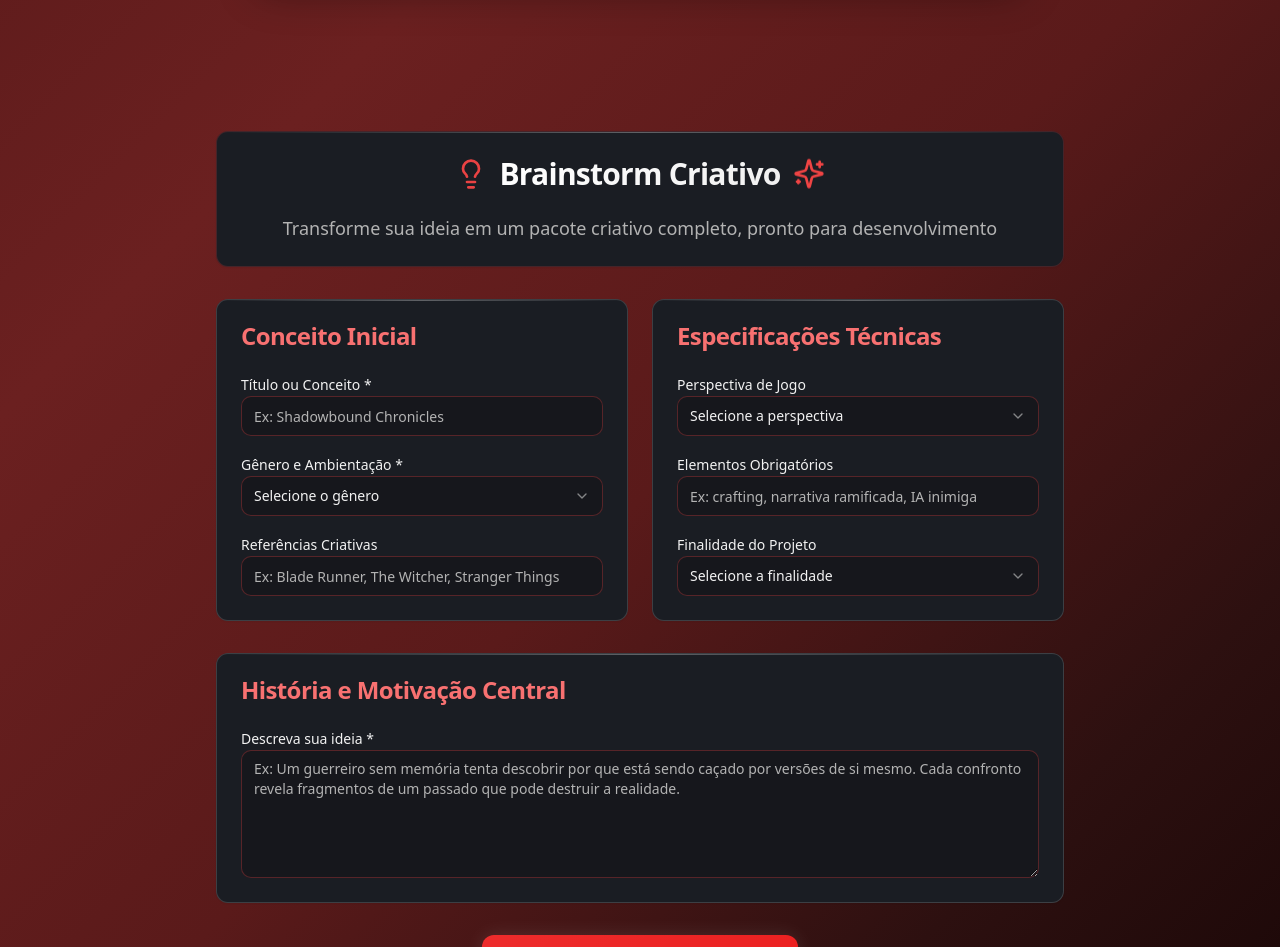
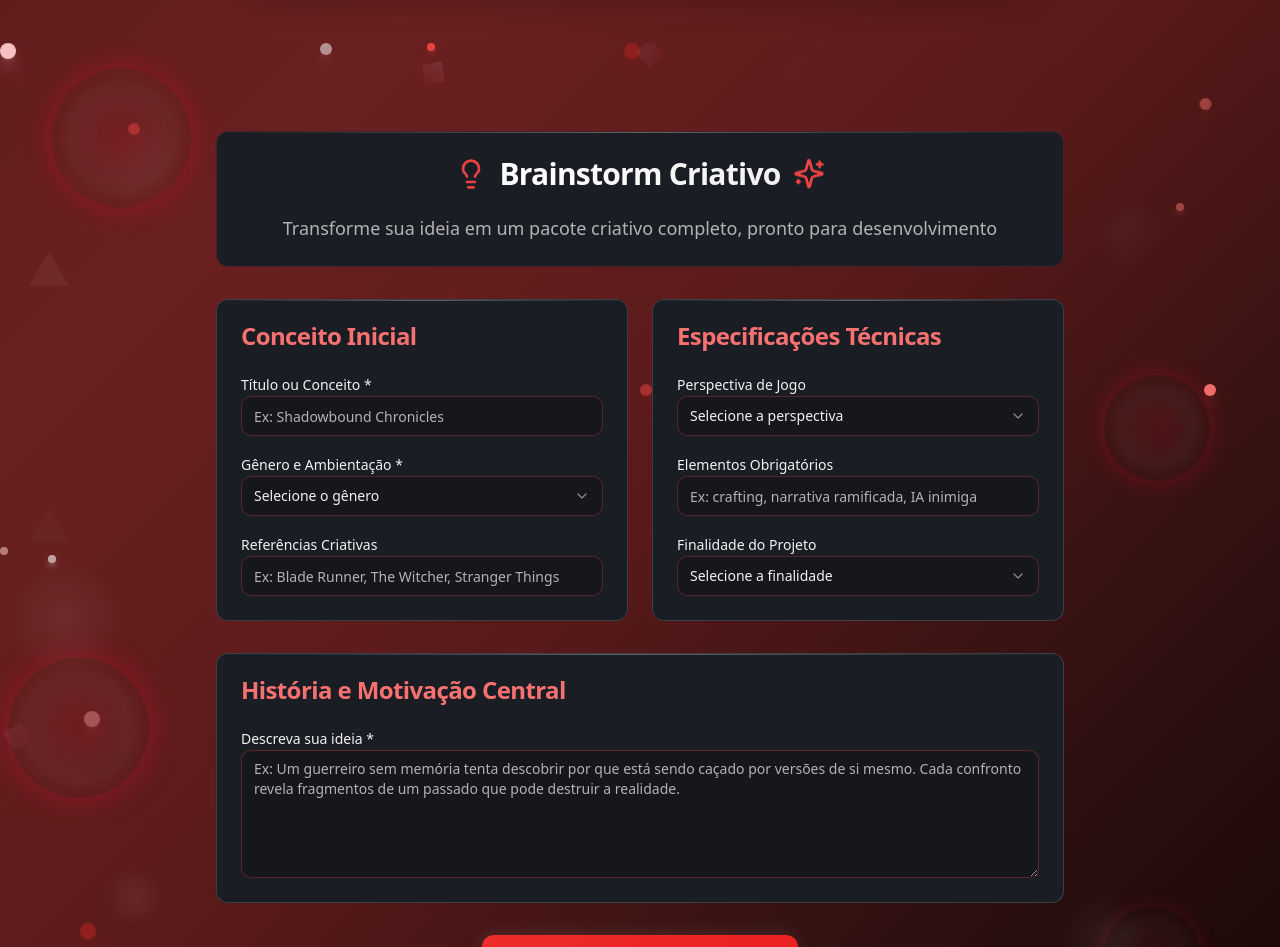
Before and after one commit to devAndreotti/ideaforge-nexus-genesis, a React (Vite) app: page / in a window 1280 px wide. Shown: the part 2480-3427 px from the top of the page. Built offline with nearby package versions, Linux system fonts and the light colour scheme.

Commit message:
Add animations to the bottom section
Add animated background elements to the bottom section of the site.

```diff
--- a/src/pages/Index.tsx
+++ b/src/pages/Index.tsx
@@ -9,7 +9,72 @@ const Index = () => {
     <div className="min-h-screen">
       <HeroSection />
       <FeaturesShowcase />
-      <div id="brainstorm-form" className="py-16">
+      <div id="brainstorm-form" className="py-16 relative overflow-hidden">
+        {/* Enhanced animated background elements for form section */}
+        <div className="absolute inset-0 pointer-events-none">
+          {/* Large glowing floating circles */}
+          <div className="floating-element floating-circle-glow w-36 h-36 top-10 left-12 animate-float-glow opacity-25" style={{animationDelay: '0s'}}></div>
+          <div className="floating-element floating-circle-glow w-28 h-28 top-1/3 right-16 animate-float-glow opacity-30" style={{animationDelay: '2s'}}></div>
+          <div className="floating-element floating-circle-glow w-32 h-32 bottom-1/4 left-1/5 animate-float-glow opacity-28" style={{animationDelay: '4s'}}></div>
+          <div className="floating-element floating-circle-glow w-24 h-24 bottom-16 right-20 animate-float-glow opacity-32" style={{animationDelay: '6s'}}></div>
+          <div className="floating-element floating-circle-glow w-40 h-40 top-2/3 right-1/3 animate-float-glow opacity-22" style={{animationDelay: '8s'}}></div>
+
+          {/* Regular floating circles */}
+          <div className="floating-element floating-circle w-28 h-28 top-20 left-20 animate-float-slow opacity-25" style={{animationDelay: '1s'}}></div>
+          <div className="floating-element floating-circle w-20 h-20 top-40 right-28 animate-float-slow opacity-30" style={{animationDelay: '3s'}}></div>
+          <div className="floating-element floating-circle w-16 h-16 bottom-32 left-24 animate-float-slow opacity-28" style={{animationDelay: '5s'}}></div>
+          <div className="floating-element floating-circle w-24 h-24 bottom-20 right-32 animate-float-slow opacity-26" style={{animationDelay: '7s'}}></div>
+          <div className="floating-element floating-circle w-32 h-32 top-1/2 left-1/6 animate-float-slow opacity-22" style={{animationDelay: '9s'}}></div>
+
+          {/* Floating squares */}
+          <div className="floating-element floating-square w-12 h-12 top-1/4 left-1/3 animate-float-medium opacity-28" style={{animationDelay: '1s'}}></div>
+          <div className="floating-element floating-square w-16 h-16 top-1/2 right-1/4 animate-float-medium opacity-25" style={{animationDelay: '3s'}}></div>
+          <div className="floating-element floating-square w-8 h-8 bottom-1/3 left-1/4 animate-float-medium opacity-32" style={{animationDelay: '5s'}}></div>
+          <div className="floating-element floating-square w-14 h-14 top-1/6 right-1/3 animate-float-medium opacity-30" style={{animationDelay: '7s'}}></div>
+          <div className="floating-element floating-square w-10 h-10 bottom-1/5 right-1/5 animate-float-medium opacity-26" style={{animationDelay: '9s'}}></div>
+
+          {/* Floating diamonds */}
+          <div className="floating-element floating-diamond top-1/5 left-1/3 animate-float-diamond opacity-30" style={{animationDelay: '1.5s'}}></div>
+          <div className="floating-element floating-diamond bottom-1/3 right-1/4 animate-float-diamond opacity-28" style={{animationDelay: '3.5s'}}></div>
+          <div className="floating-element floating-diamond top-2/3 left-1/5 animate-float-diamond opacity-25" style={{animationDelay: '5.5s'}}></div>
+          <div className="floating-element floating-diamond bottom-1/5 left-1/2 animate-float-diamond opacity-32" style={{animationDelay: '7.5s'}}></div>
+
+          {/* Floating triangles */}
+          <div className="floating-element top-1/4 right-1/5 animate-float-fast opacity-28" style={{animationDelay: '0.5s'}}>
+            <div className="floating-triangle"></div>
+          </div>
+          <div className="floating-element bottom-1/4 left-1/3 animate-float-fast opacity-25" style={{animationDelay: '2.5s'}}>
+            <div className="floating-triangle"></div>
+          </div>
+          <div className="floating-element top-1/2 left-1/5 animate-float-fast opacity-30" style={{animationDelay: '4.5s'}}>
+            <div className="floating-triangle"></div>
+          </div>
+          <div className="floating-element bottom-1/3 right-1/3 animate-float-fast opacity-26" style={{animationDelay: '6.5s'}}>
+            <div className="floating-triangle"></div>
+          </div>
+
+          {/* Drifting particles - more variety */}
+          <div className="absolute top-16 right-20 w-3 h-3 bg-red-400 rounded-full opacity-45 animate-drift shadow-lg shadow-red-400/50" style={{animationDelay: '1s'}}></div>
+          <div className="absolute top-2/3 left-16 w-4 h-4 bg-red-300 rounded-full opacity-40 animate-drift shadow-lg shadow-red-300/40" style={{animationDelay: '3s'}}></div>
+          <div className="absolute bottom-1/4 right-1/4 w-2 h-2 bg-white rounded-full opacity-60 animate-drift shadow-lg shadow-white/60" style={{animationDelay: '5s'}}></div>
+          <div className="absolute top-1/3 left-1/2 w-3 h-3 bg-red-500 rounded-full opacity-50 animate-drift shadow-lg shadow-red-500/50" style={{animationDelay: '7s'}}></div>
+          <div className="absolute bottom-1/2 right-1/6 w-2 h-2 bg-red-200 rounded-full opacity-55 animate-drift shadow-lg shadow-red-200/40" style={{animationDelay: '9s'}}></div>
+          <div className="absolute top-1/5 right-1/2 w-4 h-4 bg-red-600 rounded-full opacity-35 animate-drift shadow-lg shadow-red-600/60" style={{animationDelay: '11s'}}></div>
+          <div className="absolute bottom-1/6 left-1/4 w-3 h-3 bg-white rounded-full opacity-50 animate-drift shadow-lg shadow-white/50" style={{animationDelay: '13s'}}></div>
+
+          {/* Static pulsing dots - enhanced with more variety */}
+          <div className="absolute top-20 left-32 w-3 h-3 bg-red-500 rounded-full animate-pulse opacity-45 shadow-lg shadow-red-500/60"></div>
+          <div className="absolute top-40 right-24 w-2 h-2 bg-red-400 rounded-full animate-pulse opacity-50 shadow-md shadow-red-400/50"></div>
+          <div className="absolute bottom-32 left-20 w-4 h-4 bg-red-600 rounded-full animate-pulse opacity-40 shadow-lg shadow-red-600/70"></div>
+          <div className="absolute bottom-16 right-28 w-3 h-3 bg-red-500 rounded-full animate-pulse opacity-55 shadow-lg shadow-red-500/50"></div>
+          <div className="absolute top-1/2 left-12 w-2 h-2 bg-white rounded-full animate-pulse opacity-60 shadow-md shadow-white/60"></div>
+          <div className="absolute top-1/3 right-16 w-3 h-3 bg-red-400 rounded-full animate-pulse opacity-48 shadow-lg shadow-red-400/50"></div>
+          <div className="absolute bottom-1/3 left-1/2 w-2 h-2 bg-red-300 rounded-full animate-pulse opacity-52 shadow-md shadow-red-300/40"></div>
+          <div className="absolute top-3/4 right-1/3 w-3 h-3 bg-white rounded-full animate-pulse opacity-45 shadow-lg shadow-white/50"></div>
+          <div className="absolute bottom-1/5 left-1/3 w-2 h-2 bg-red-500 rounded-full animate-pulse opacity-58 shadow-md shadow-red-500/50"></div>
+          <div className="absolute top-1/6 right-1/5 w-4 h-4 bg-red-200 rounded-full animate-pulse opacity-42 shadow-lg shadow-red-200/40"></div>
+        </div>
+
         <CreativeBrainstormForm />
       </div>
     </div>
```
